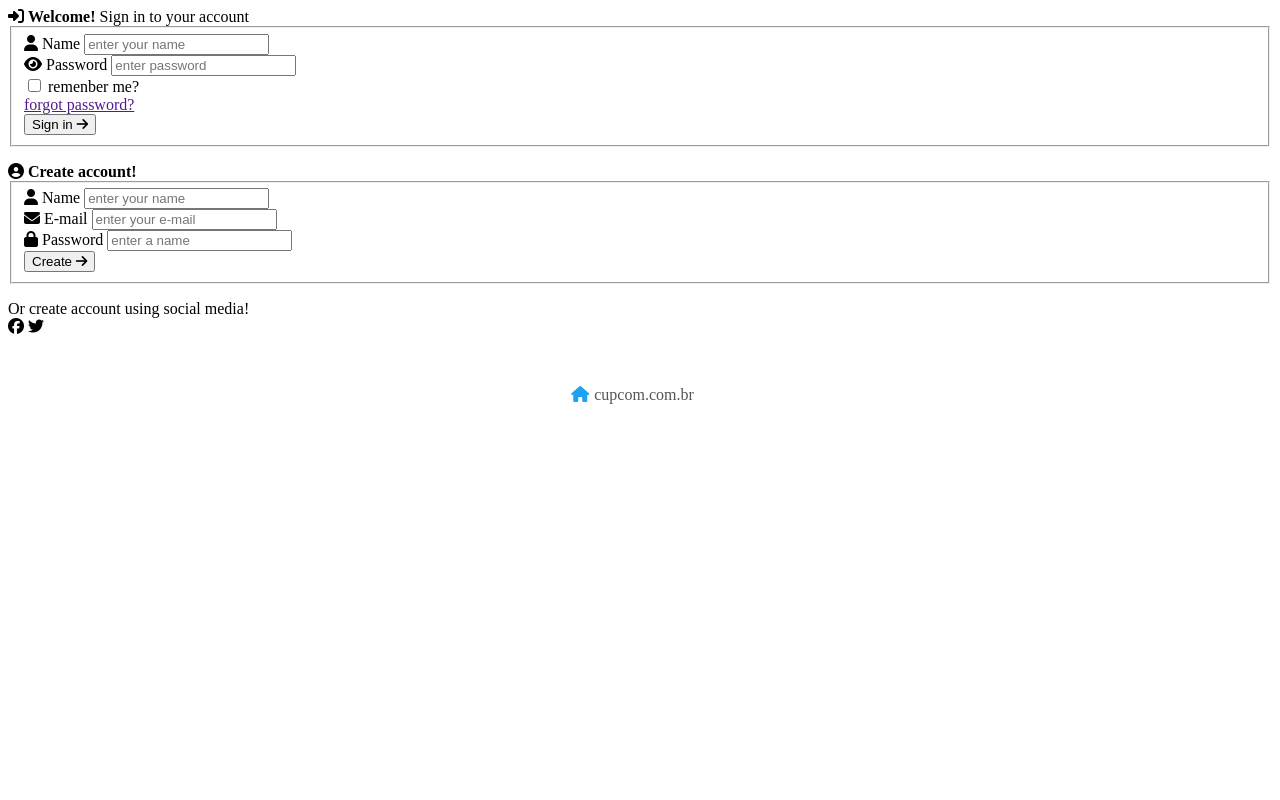
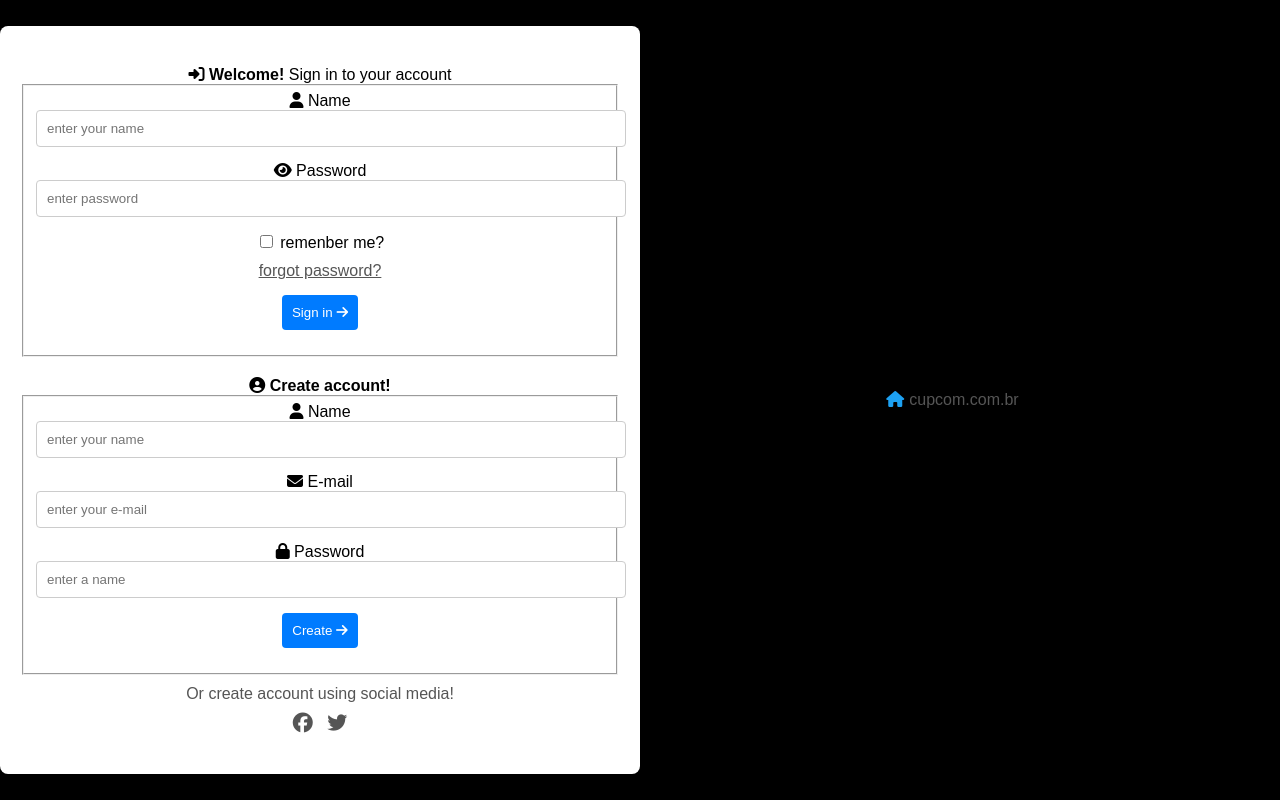
Before and after one commit to GrinevichEvgen/TODO, a Django app: page /account/register/ in a window 1280 px wide. Run offline with Django 4.2, Linux system fonts and the light colour scheme; some libraries are stand-ins or nearby versions.

Commit message:
add account

```diff
--- a/account/views.py
+++ b/account/views.py
@@ -40,3 +40,7 @@ class ProfileView(View):
         class ProfileView(LoginRequiredMixin, View):
             def get(self, request):
                 return render(request, 'notes/profile.html')
+
+
+def login_view(request):
+    return None
--- a/static/css/styles.css
+++ b/static/css/styles.css
@@ -1,72 +1,69 @@
-.form-label {
-  color: #555;
-  font-size: 12px;
+body, html {
+    height: 100%;
+    margin: 0;
+    font-family: Arial, sans-serif;
 }
 
-.form-password,
-.form-text {
-  border-radius: 2px;
-  border: 0;
-  height: 40px;
-  margin-bottom: 20px;
-  padding: 0 40px 0 10px;
-  width: 100%;
-  transition: 100ms all linear 0s;
-  background-size: 0 2px, 100% 1px;
-  background: #f1f1f1 linear-gradient(109.6deg, rgba(116, 18, 203, 1) 11.2%, rgba(230, 46, 131, 1) 91.2%) no-repeat 50% 100%, 50% 100%;
+body {
+    display: flex;
+    justify-content: center;
+    align-items: center;
+    background-color: #000000;
 }
 
-.form-password:focus,
-.form-text:focus {
-  background-size: 100% 2px, 100% 1px;
-  outline: none;
+.container {
+    background-color: #fff;
+    padding: 20px;
+    border-radius: 8px;
+    box-shadow: 0 0 10px rgba(0, 0, 0, 0.1);
+    text-align: center;
+    width: 100%;
+    max-width: 600px; /* Ограничение максимальной ширины */
 }
 
-.register {
-  transform: scale(1.01);
-  background-image: linear-gradient(109.6deg, rgba(116, 18, 203, 1) 11.2%, rgba(230, 46, 131, 1) 91.2%);
+main {
+    display: flex;
+    justify-content: center;
+    align-items: center;
+    height: 100%;
+    width: 100%;
 }
 
-.register .fas,
-.register strong {
-  color: #fff;
+.login, .register {
+    margin: 20px 0;
 }
 
-.register .form .form-label {
-  color: #fff;
+.form-row {
+    margin-bottom: 15px;
 }
 
-.register .form .form-row .fas {
-  color: #fff; /* Замените на фактическое значение цвета */
+.form-text {
+    width: 100%;
+    padding: 10px;
+    border: 1px solid #ccc;
+    border-radius: 4px;
 }
 
-.register .form .button-login {
-  margin-top: 20px;
+.btn-login {
+    padding: 10px;
+    background-color: #007bff;
+    color: #fff;
+    border: none;
+    border-radius: 4px;
+    cursor: pointer;
 }
 
-.register .btn-login {
-  background: #fff;
-  color: #555;
+.btn-login:hover {
+    background-color: #0056b3;
 }
 
-.register .btn-login .fas.fa-arrow-right {
-  color: #555;
+.forgot, .create-account, .social-media {
+    margin-top: 10px;
+    display: block;
+    color: #555;
 }
 
-.register .btn-login:hover {
-  background: #d5d7de;
+.social-media i {
+    margin: 0 5px;
+    font-size: 20px;
 }
-
-.register .create-account {
-  color: #fff;
-}
-
-.register .social-media {
-  color: #fff;
-  font-size: 20px;
-  margin-top: 10px;
-}
-
-.register .social-media .fab {
-  margin: 0 3px;
-}
--- a/templates/notes/login.html
+++ b/templates/notes/login.html
@@ -4,6 +4,8 @@
     <meta charset="UTF-8">
     <meta name="viewport" content="width=device-width, initial-scale=1.0">
     <title>Login</title>
+    {% load static %}
+    <link rel="stylesheet" href="{% static 'css/styles.css' %}">
     <style>
         body {
             font-family: Arial, sans-serif;
@@ -58,7 +60,6 @@
 </head>
 <body>
     <div class="container">
-        {% load static %}
         <img src="{% static 'media/oxi_emblem.png' %}" alt="Logo" class="logo">
         <h2>Login</h2>
         <form method="post">
--- a/templates/notes/register.html
+++ b/templates/notes/register.html
@@ -1,27 +1,28 @@
-<!--
-Front-End Design (pure css)
-Ui Design
-www.cupcom.com.br
--->
-
+<!DOCTYPE html>
+<html lang="ru">
+<head>
+    <meta charset="UTF-8">
+    <meta name="viewport" content="width=device-width, initial-scale=1.0">
+    <title>Login</title>
+    {% load static %}
+    <link rel="stylesheet" href="{% static 'css/styles.css' %}">
     <link href="https://fonts.googleapis.com/css?family=Rubik&display=swap" rel="stylesheet">
     <script src="https://kit.fontawesome.com/af562a2a63.js" crossorigin="anonymous"></script>
-
+</head>
+<body>
     <main>
         <section class="container">
             <!-- login -->
             <div class="login">
-
                 <i class="fas fa-sign-in-alt"></i>
                 <strong>Welcome!</strong>
                 <span>Sign in to your account</span>
-
                 <form>
                     <fieldset>
                         <div class="form">
                             <div class="form-row">
                                 <i class="fas fa-user"></i>
-              <label class="form-label" for="input" >Name</label>
+                                <label class="form-label" for="input">Name</label>
                                 <label>
                                     <input type="text" class="form-text" placeholder="enter your name">
                                 </label>
@@ -57,7 +58,7 @@ www.cupcom.com.br
                         <div class="form">
                             <div class="form-row">
                                 <i class="fas fa-user"></i>
-              <label class="form-label" for="input" >Name</label>
+                                <label class="form-label" for="input">Name</label>
                                 <label>
                                     <input type="text" class="form-text" placeholder="enter your name">
                                 </label>
@@ -73,18 +74,14 @@ www.cupcom.com.br
                                 <i class="fas fa-lock"></i>
                                 <label class="form-label" for="input">Password</label>
                                 <label>
-                    <input type="text" class="form-text" placeholder="enter a name">
-                </label>
+                                    <input type="text" class="form-text" placeholder="enter a name"></label>
                             </div>
                             <div class="form-row button-login">
                                 <button class="btn btn-login">Create <i class="fas fa-arrow-right"></i></button>
                             </div>
-          </div>
 </fieldset>
                 </form>
-
                 <span class="create-account">Or create account using social media!</span>
-
                 <div class="social-media">
                     <i class="fab fa-facebook"></i>
                     <i class="fab fa-twitter"></i>
@@ -95,12 +92,13 @@ www.cupcom.com.br
 
     <div style="display: block; text-align: center; margin: 50px auto 0;">
         <script src="https://apis.google.com/js/platform.js"></script>
-
         <div class="g-ytsubscribe" data-channelid="UCpXTlrDWlpN46PKieJ-FcPw" data-layout="full" data-count="hidden"></div>
     </div>
 
     <div style="margin: 50px 0; display: flex; align-items: center; justify-content: center; width: 100%">
-
-    <a style="display: block; text-align:  center; color: #555; text-decoration: none; margin-right: 15px; " href="https://www.cupcom.com.br/" target="_blank"><i class="fas fa-home" style="color: #1da1f2; margin-right: 5px;"></i>cupcom.com.br</a>
-
+        <a style="display: block; text-align: center; color: #555; text-decoration: none; margin-right: 15px;" href="https://www.cupcom.com.br/" target="_blank">
+            <i class="fas fa-home" style="color: #1da1f2; margin-right: 5px;"></i>cupcom.com.br
+        </a>
     </div>
+</body>
+</html>
--- a/todo/settings.py
+++ b/todo/settings.py
@@ -129,7 +129,7 @@ USE_TZ = True
 # https://docs.djangoproject.com/en/4.1/howto/static-files/
 
 STATIC_URL = 'static/'
-STATICFILES_DIRS = [os.path.join(BASE_DIR, 'static')]
+STATICFILES_DIRS = [BASE_DIR / 'static']
 
 # Default primary key field type
 # https://docs.djangoproject.com/en/4.1/ref/settings/#default-auto-field
--- a/todo/urls.py
+++ b/todo/urls.py
@@ -16,8 +16,12 @@ Including another URLconf
 from django.contrib import admin
 from django.urls import path, include
 
+from notes.views import home
+
 urlpatterns = [
     path('admin/', admin.site.urls),
     path('', include('notes.urls')),
+    path('', home, name='home'),
     path('account/', include('account.urls')),
+
 ]
```
Lines whose indentation alone changed are shown as unchanged.
